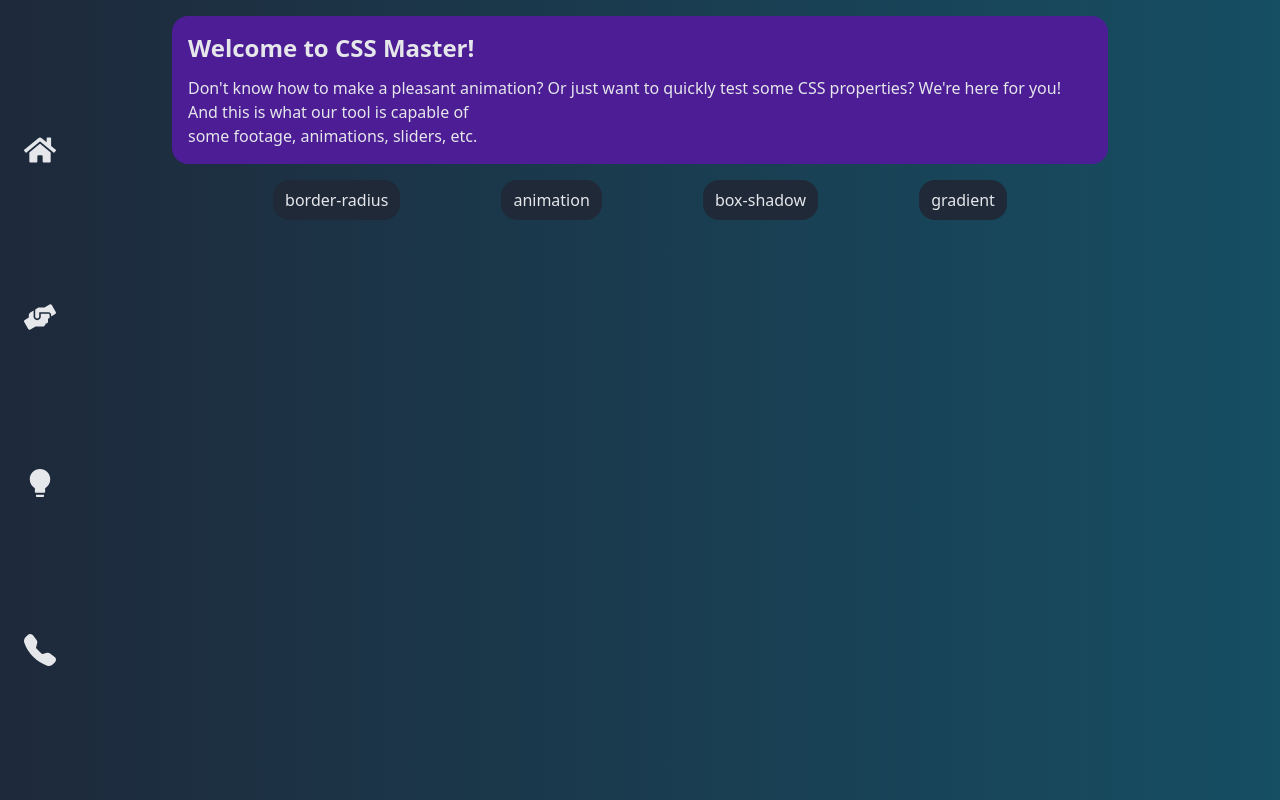
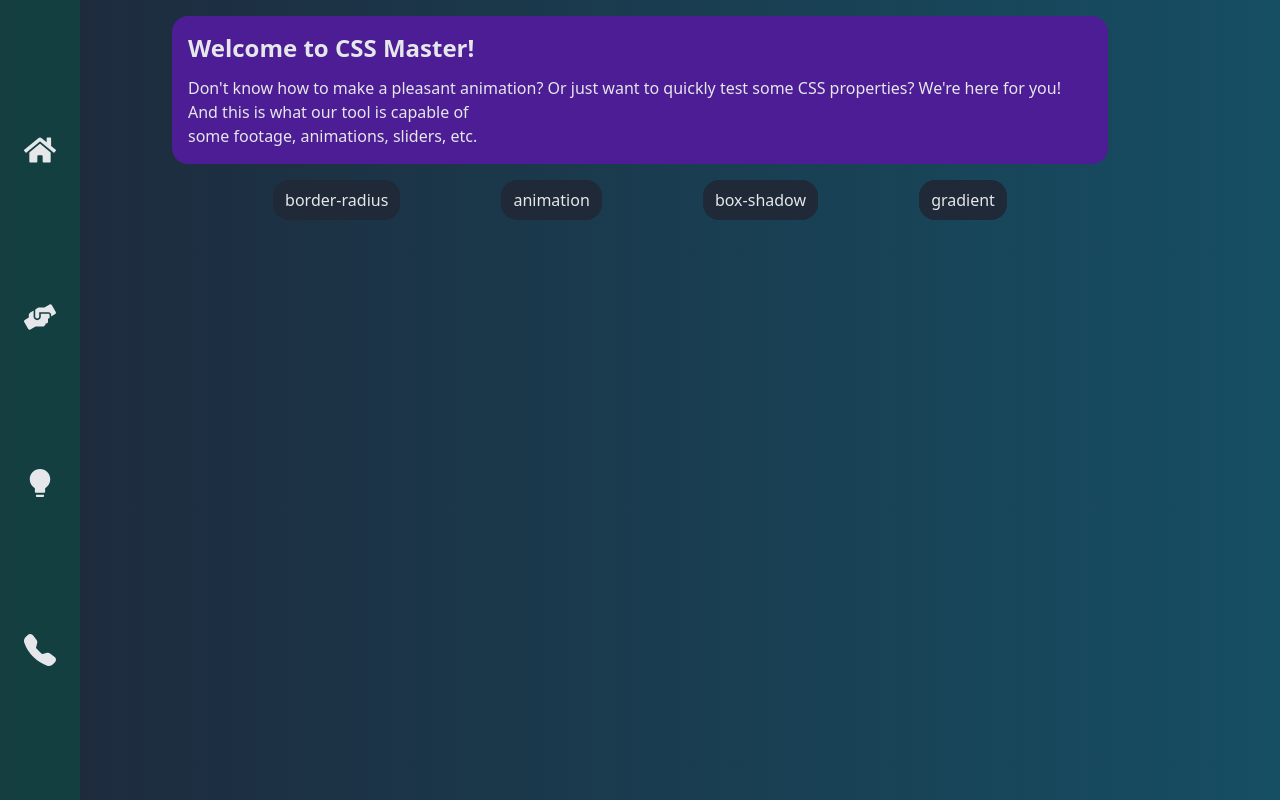
Before and after one commit to wzarek/css-master, a React (Create React App) app: page / in a window 1280 px wide. Built offline with nearby package versions, Linux system fonts and the light colour scheme; the HTML template or start-up script is replaced by a standard one.

Commit message:
Add basic styling to Menu component

```diff
--- a/src/components/homepage/menu/Menu.js
+++ b/src/components/homepage/menu/Menu.js
@@ -6,12 +6,15 @@ import MenuItem from './MenuItem'
 
 const Menu = () => {
   return (
-     <nav className='fixed inset-0 flex flex-col h-100 w-20 justify-evenly px-2'>
+   <>
+      <div className='fixed inset-0 h-full w-20 bg-emerald-800 opacity-40'></div>
+     <nav className='fixed inset-0 flex flex-col h-full w-20 justify-evenly px-2'>
         <MenuItem icon={<FaHome size={'2em'} />} name='Home' url='#home' />
         <MenuItem icon={<FaHandsHelping size={'2em'} />} name='Tutorial' url='#tutorial' />
         <MenuItem icon={<AiFillBulb size={'2em'} />} name='About' url='#about' />
         <MenuItem icon={<BsTelephoneFill size={'2em'} />} name='Contact' url='#contact' />
      </nav>
+   </>
   )
 }
 
--- a/src/components/homepage/menu/MenuItem.js
+++ b/src/components/homepage/menu/MenuItem.js
@@ -4,7 +4,7 @@ const MenuItem = (props) => {
   return (
     <a href={props?.url} className='flex flex-col items-center relative group'>
         {props?.icon}
-      <h3 className='text-xs mt-2 left-full hidden absolute group-hover:block'>{props?.name}</h3>
+      <h3 className='text-xs top-1/4 left-full hidden absolute bg-emerald-800 p-1 group-hover:block'>{props?.name}</h3>
     </a>
   )
 }
```
